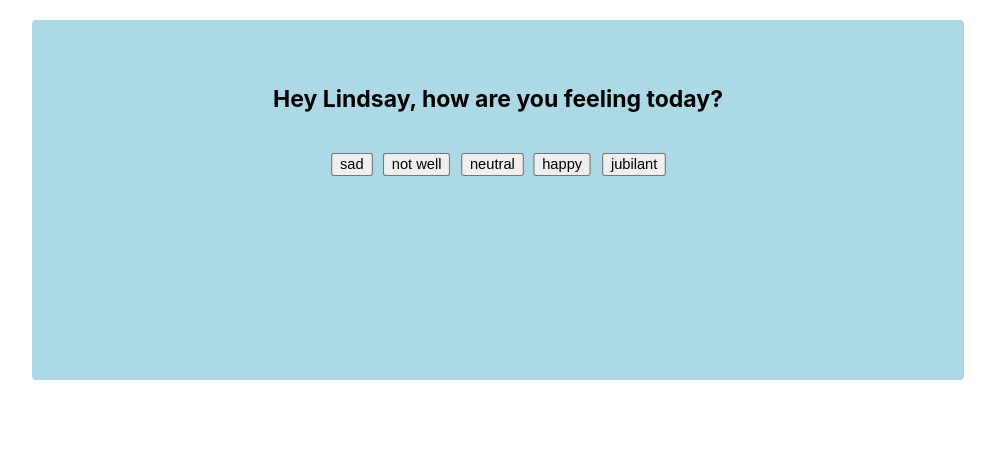
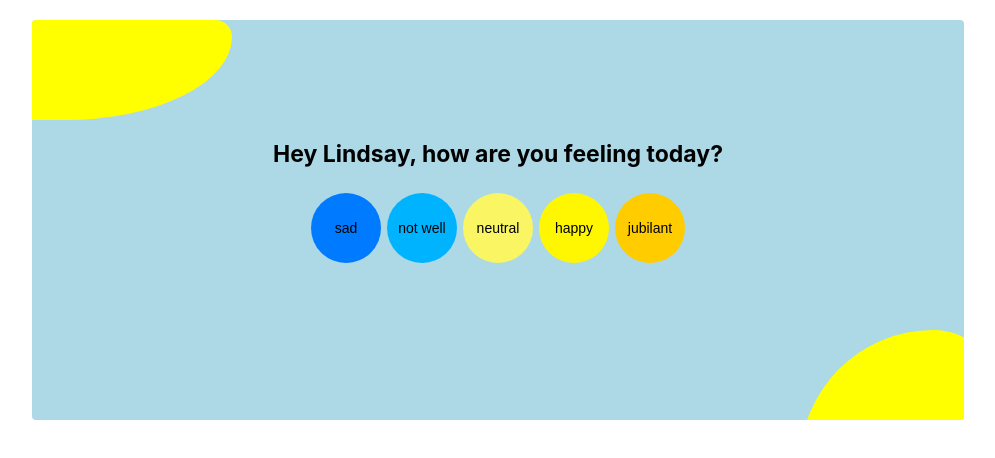
Before and after one commit to lindsayesterman/MoodTracker, a React (Create React App) app: page / in a window 1280 px wide. Shown: the top 458 px of the page, without its empty margins (142-1137 px from the left). Built offline with nearby package versions, Linux system fonts and the light colour scheme.

Commit message:
some design

```diff
--- a/src/App.js
+++ b/src/App.js
@@ -1,7 +1,8 @@
 import "./App.css";
 import MoodTracker from "./MoodTracker/MoodTracker";
-import { Route, Link } from "react-router-dom";
+import { Route } from "react-router-dom";
 import Graph from "./Graph/Graph";
+import MoodExp from "./MoodExp/MoodExp";
 
 function App() {
   return (
--- a/src/MoodExp/MoodExp.css
+++ b/src/MoodExp/MoodExp.css
@@ -8,7 +8,7 @@
 
 .moodExp h2 {
     font-size: 23px;
-    margin:30px;
+    margin-top:10px;
 }
 
 .moodExp button[type="submit"]{
@@ -18,3 +18,10 @@
     border-radius: 4px;
     border:none;
 }
+
+img.cartoonFace{
+    width:80px;
+    height:80px;
+    display:block;
+    margin:20px auto;
+}
--- a/src/MoodExp/MoodExp.js
+++ b/src/MoodExp/MoodExp.js
@@ -1,17 +1,25 @@
 import React from "react";
 import { Link } from "react-router-dom";
-import "./MoodExp.css"
+import "./MoodExp.css";
+import happyFace from "../happyFace.png";
+import sadFace from "../sadFace.png";
 
 export default function MoodExp(props) {
   return (
     <div className="moodExp">
       <h2>Why are you feeling {props.mood.feeling}?</h2>
+      {props.mood.feeling === "happy" || props.mood.feeling === "jubilant" ? (
+        <img className="cartoonFace" alt="happy face" src={happyFace}></img>
+      ) : (
+        <img className="cartoonFace" alt="sad face" src={sadFace}></img>
+      )}
       <input
         onChange={props.getExp}
         placeholder="Add any notes you'd like!"
         className="whyMood"
         name="whyMood"
-      ></input><br></br>
+      ></input>
+      <br></br>
       <button type="submit" onClick={props.displayExp}>
         Submit
       </button>
--- a/src/MoodTracker/MoodTracker.css
+++ b/src/MoodTracker/MoodTracker.css
@@ -1,14 +1,37 @@
-.mood-tracker{
-    background-color: lightblue;
-    width:65%;
-    height:260px;
-    padding:50px;
-    text-align: center;
-    display:block;
-    margin:20px auto;
-    border-radius:4px;
+.mood-tracker {
+  background-color: lightblue;
+  width: 65%;
+  height: 300px;
+  padding: 50px;
+  text-align: center;
+  display: block;
+  margin: 20px auto;
+  border-radius: 4px;
+  overflow: hidden;
+  position: relative;
 }
 
-.mood-tracker h1{
-    font-size:23px;
+.c1 {
+  width: 200px;
+  height: 100px;
+  border-radius: 0px 20px 100% 0px;
+  background-color: yellow;
+  margin-top: -50px;
+  margin-left: -50px;
 }
+
+.c2 {
+  width: 200px;
+  height: 200px;
+  border-radius: 200px 100px 100% 0px;
+  background-color: yellow;
+  margin-top: 210px;
+  margin-left: 77%;
+  position:absolute;
+}
+
+.mood-tracker h1 {
+  font-size: 23px;
+  position:relative;
+  margin-top:20px;
+}
--- a/src/MoodTracker/MoodTracker.js
+++ b/src/MoodTracker/MoodTracker.js
@@ -11,10 +11,12 @@ export default class MoodTracker extends Component {
       mood: {
         feeling: "",
         explanation: "",
+        tags: [],
         key: "",
       },
     };
   }
+
 
   getButtonClicked = (e) => {
     this.setState({
@@ -44,6 +46,8 @@ export default class MoodTracker extends Component {
   render() {
     return (
       <div className="mood-tracker">
+        <div className="c1"></div>
+        <div className="c2"></div>
         {this.state.mood.feeling !== "" ? (
           <div>
             <MoodExp
--- a/src/SelectMood/SelectMood.css
+++ b/src/SelectMood/SelectMood.css
@@ -1,4 +1,28 @@
 div.selectMood button {
-    margin: 25px 8px;
-    transform: scale(1.1);
+  border: none;
+  color: black;
+  text-align: center;
+  display: inline-block;
+  font-size: 14px;
+  margin: 10px 3px;
+  height: 70px;
+  width: 70px;
+  border-radius: 50%;
 }
+
+div.selectMood button[value="sad"] {
+  background-color: rgb(0, 123, 255);
+}
+
+div.selectMood button[value="not well"] {
+    background-color: rgb(0, 179, 255);
+  }
+  div.selectMood button[value="neutral"] {
+    background-color: rgb(250, 245, 99);
+  }
+  div.selectMood button[value="happy"] {
+    background-color: rgb(255, 247, 1);
+  }
+  div.selectMood button[value="jubilant"] {
+    background-color: rgb(255, 204, 0);
+  }
--- a/src/SelectMood/SelectMood.js
+++ b/src/SelectMood/SelectMood.js
@@ -1,5 +1,6 @@
 import React from "react";
-import "./SelectMood.css"
+import "./SelectMood.css";
+import { Link } from "react-router-dom";
 
 export default function SelectMood(props) {
   return (
```
Also changed, not shown: src/happyFace.png (added), src/sadFace.png (added). Lines whose indentation alone changed are shown as unchanged.
